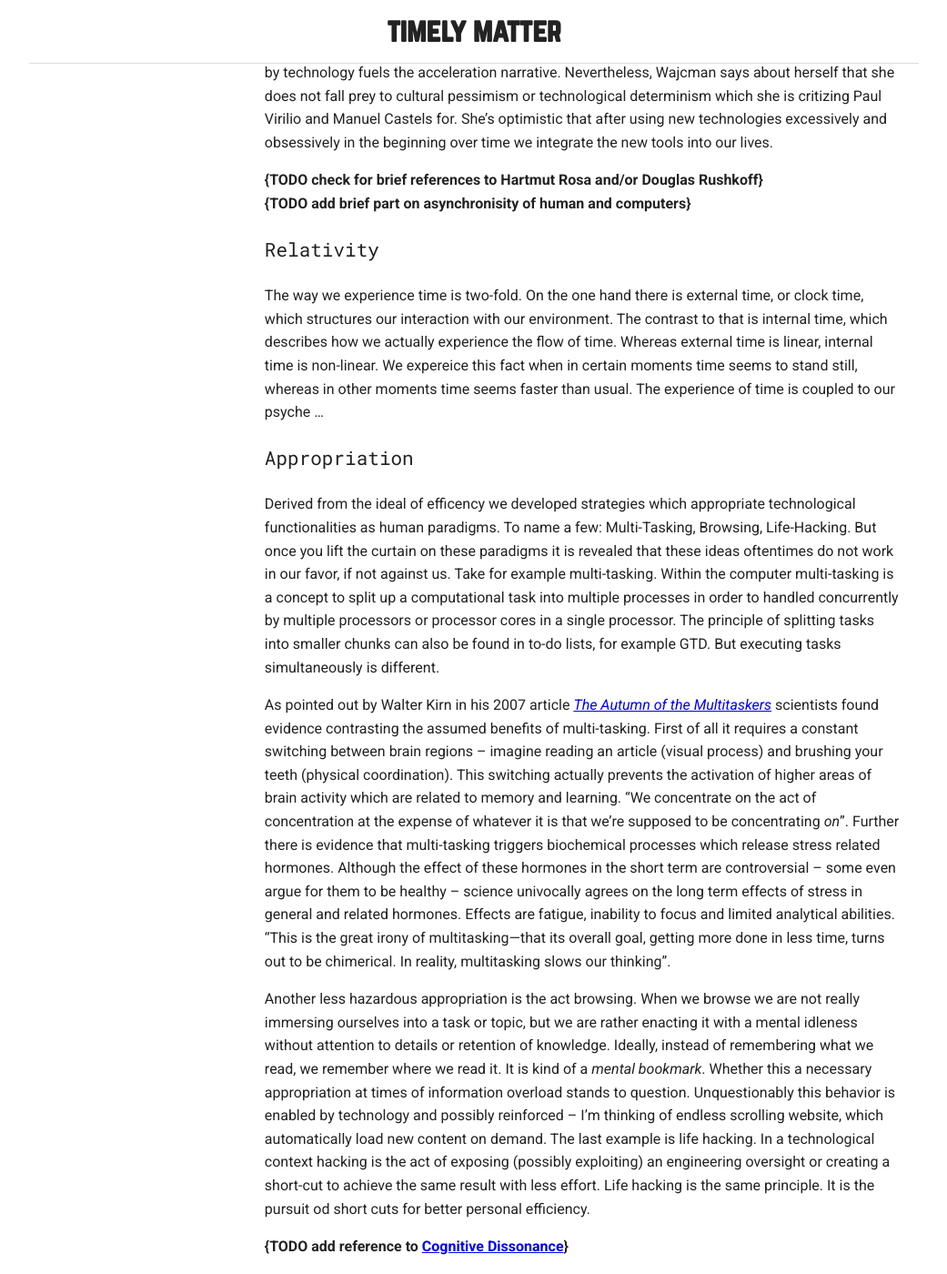
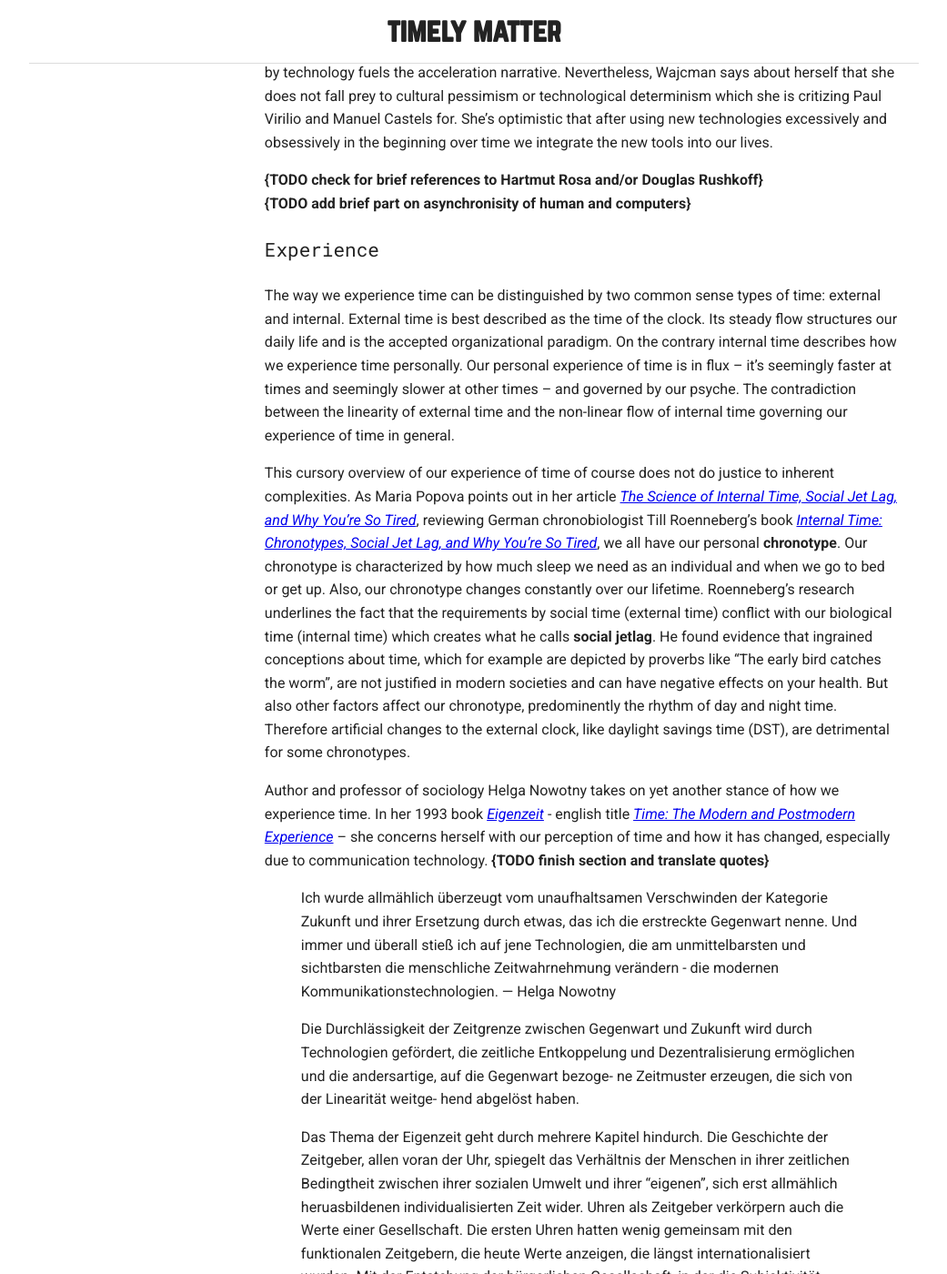
Before and after one commit to davidbeermann/timely-matter, a Jekyll site: the page built from motivation/index.md, in a window 1280 px wide and 1400 px high, scrolled down 3916 px. Shown: the whole window at 91% size, without its empty margins (119-1160 px from the left). Built offline with Jekyll 4.4.1, drawn with Linux system fonts in a browser that asks for light colours; some of the changed text lies outside the part shown.

Commit message:
half finished experience section

```diff
--- a/motivation/index.md
+++ b/motivation/index.md
@@ -51,9 +51,25 @@ So in essence technology is not innately responsible for our lack of time. It is
 **{TODO check for brief references to Hartmut Rosa and/or Douglas Rushkoff}**
 **{TODO add brief part on asynchronisity of human and computers}**
 
-### Relativity
+### Experience
 
-The way we experience time is two-fold. On the one hand there is external time, or clock time, which structures our interaction with our environment. The contrast to that is internal time, which describes how we actually experience the flow of time. Whereas external time is linear, internal time is non-linear. We expereice this fact when in certain moments time seems to stand still, whereas in other moments time seems faster than usual. The experience of time is coupled to our psyche ...
+The way we experience time can be distinguished by two common sense types of time: external and internal. External time is best described as the time of the clock. Its steady flow structures our daily life and is the accepted organizational paradigm. On the contrary internal time describes how we experience time personally. Our personal experience of time is in flux – it's seemingly faster at times and seemingly slower at other times – and governed by our psyche. The contradiction between the linearity of external time and the non-linear flow of internal time governing our experience of time in general.
+
+This cursory overview of our experience of time of course does not do justice to inherent complexities. As Maria Popova points out in her article [*The Science of Internal Time, Social Jet Lag, and Why You’re So Tired*](https://www.brainpickings.org/2012/05/11/internal-time-till-roenneber/), reviewing German chronobiologist Till Roenneberg's book [*Internal Time: Chronotypes, Social Jet Lag, and Why You’re So Tired*](http://www.hup.harvard.edu/catalog.php?isbn=9780674065857), we all have our personal **chronotype**. Our chronotype is characterized by how much sleep we need as an individual and when we go to bed or get up. Also, our chronotype changes constantly over our lifetime. Roenneberg's research underlines the fact that the requirements by social time (external time) conflict with our biological time (internal time) which creates what he calls **social jetlag**. He found evidence that ingrained conceptions about time, which for example are depicted by proverbs like "The early bird catches the worm", are not justified in modern societies and can have negative effects on your health. But also other factors affect our chronotype, predominently the rhythm of day and night time. Therefore artificial changes to the external clock, like daylight savings time (DST), are detrimental for some chronotypes.
+
+Author and professor of sociology Helga Nowotny takes on yet another stance of how we experience time. In her 1993 book [*Eigenzeit*](http://www.suhrkamp.de/buecher/eigenzeit-helga_nowotny_28652.html) - english title [*Time: The Modern and Postmodern Experience*](http://www.polity.co.uk/book.asp?ref=9780745618371) – she concerns herself with our perception of time and how it has changed, especially due to communication technology. **{TODO finish section and translate quotes}**
+
+> Ich wurde allmählich überzeugt vom unaufhaltsamen Verschwinden der Kategorie Zukunft und ihrer Ersetzung durch etwas, das ich die erstreckte Gegenwart nenne. Und immer und überall stieß ich auf jene Technologien, die am unmittelbarsten und sichtbarsten die menschliche Zeitwahrnehmung verändern - die modernen Kommunikationstechnologien. — Helga Nowotny
+
+> Die Durchlässigkeit der Zeitgrenze zwischen Gegenwart und Zukunft wird durch Technologien gefördert, die zeitliche Entkoppelung und Dezentralisierung ermöglichen und die andersartige, auf die Gegenwart bezoge- ne Zeitmuster erzeugen, die sich von der Linearität weitge- hend abgelöst haben.
+
+> Das Thema der Eigenzeit geht durch mehrere Kapitel hindurch. Die Geschichte der Zeitgeber, allen voran der Uhr, spiegelt das Verhältnis der Menschen in ihrer zeitlichen Bedingtheit zwischen ihrer sozialen Umwelt und ihrer "eigenen", sich erst allmählich heruasbildenen individualisierten Zeit wider. Uhren als Zeitgeber verkörpern auch die Werte einer Gesellschaft. Die ersten Uhren hatten wenig gemeinsam mit den funktionalen Zeitgebern, die heute Werte anzeigen, die längst internationalisiert wurden. Mit der Entstehung der bürgerlichen Gesellschaft, in der die Subjektivität allmählich zu einem neuen Bezugspunkt wurde, entstand auch die partielle Herauslösung aus einer gemeinsamen, sozialen Zeit.
+
+> Mit den eigenen Zeitreserven angesichts einer begrenzten Lebenszeit besser umgehen zu lernen, dem Zeitdruck zu widerstehen, setzt ein verständnisvolles Öffnen gegenüber dem strategisch-spielerischen Aspekt in der Zeit voraus.
+
+> Die bisherige Geschichte der westlich-linearen Zeitordnung ist eng verknüpft mit der Industrialisierung und der brutalen Anpassung der menschlichen Arbeitskraft und Lebenszeit an die Maschine.
+
+> So entsteht die Sehnsucht nach dem Augenblick. Strategisch gedacht, soll es der »richtige« Augenblick sein: Spielerisch-kreativ gedacht ist es der Augenblick, der - für kurze Zeit - alles ermöglicht und aus dem Geschichte fließt.
 
 ### Appropriation
 
```
